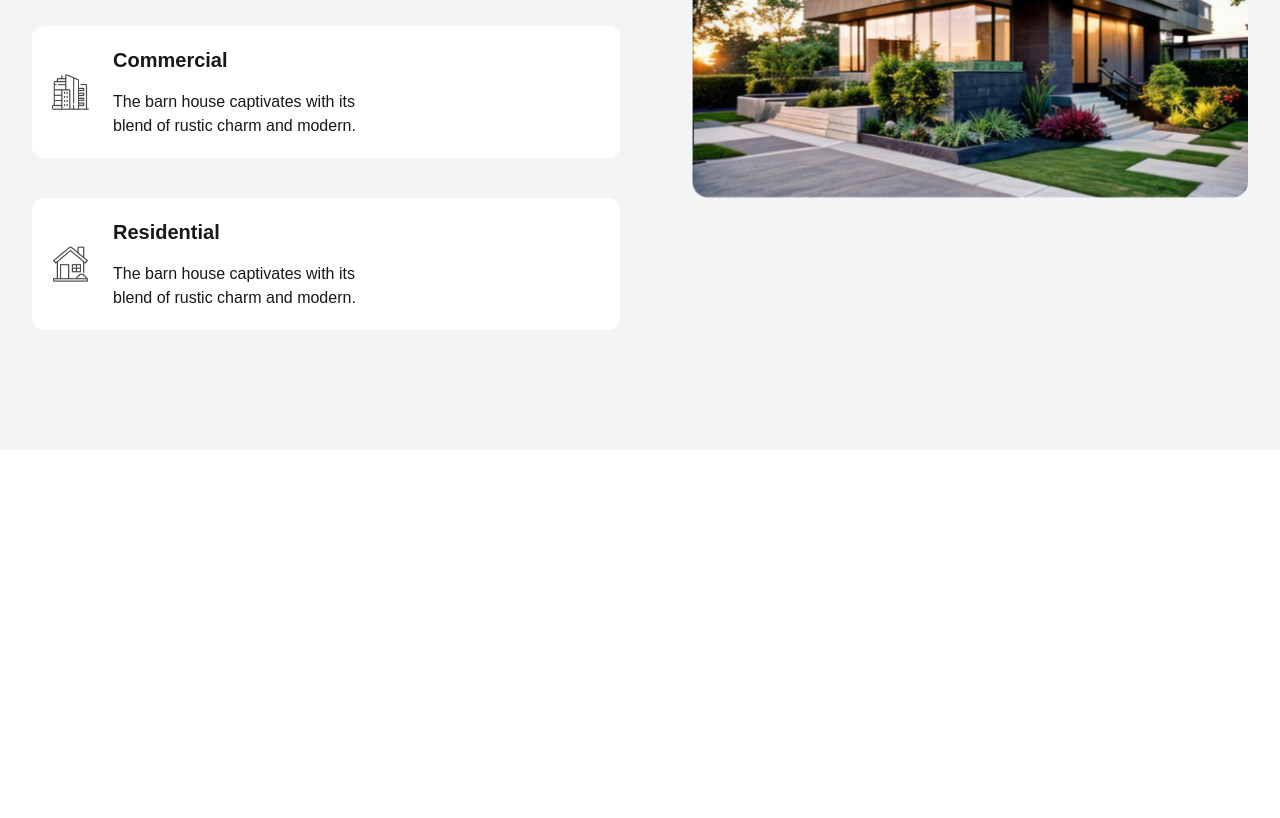
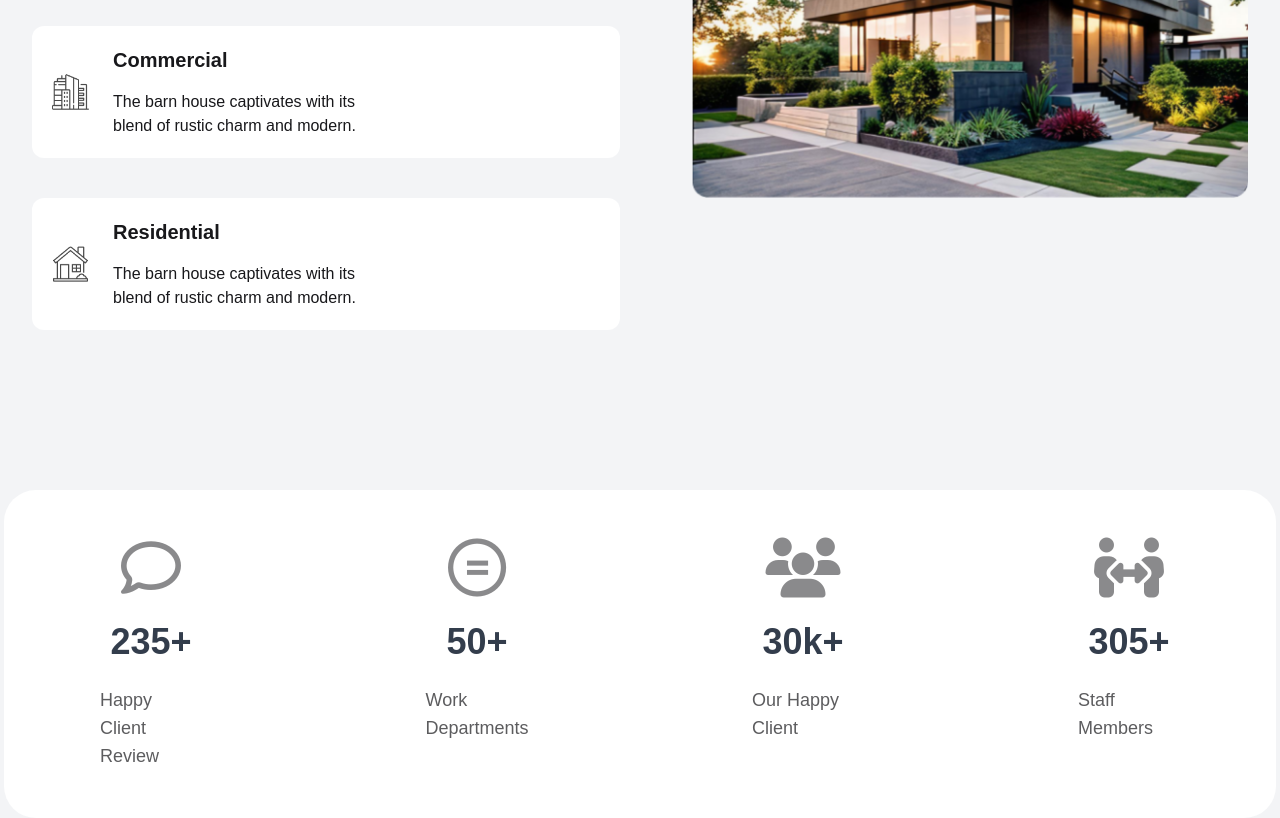
Before and after one commit to fuadraihan10/rinterio, a plain HTML site: page index.html in a window 1280 px wide. Shown: the part 1356-2174 px from the top of the page. Before the commit the page ends 1806 px from the top, so only its background shows below. Drawn offline with nearby package versions, Linux system fonts and the light colour scheme; a web font is replaced by a local one.

Commit message:
statistic section

```diff
--- a/index.html
+++ b/index.html
@@ -105,8 +105,9 @@
             </div>
         </div>
     </header>
-    <!------------ About-section ------------>
+
     <main>
+        <!------------ About-section ------------>
         <section class="bg-gray-100 pt-10 ">
             <div class="grid grid-cols-1 xl:grid-cols-2 gap-10 max-w-screen-2xl mx-auto ">
                 <!------------ left-part ------------>
@@ -155,7 +156,32 @@
 
             </div>
         </section>
+
+        <!-- statistics section -->
+        <section class="bg-gray-100 pt-10 flex flex-col items-center">
+            <div class="grid grid-cols-1 gap-8 max-w-screen-2xl mx-1 bg-white rounded-4xl lg:grid-cols-2 xl:grid-cols-4">
+                <div class="flex flex-col items-center gap-6 max-w-6xl px-28 py-12 lg:px-24">
+                    <i class="fa-regular fa-comment text-6xl opacity-50"></i>
+                    <h1 class="text-4xl text-gray-800 font-extrabold opacity-90">235+</h1>
+                    <p class="opacity-70 text-lg">Happy Client Review</p>
+                </div>
+                <div class="flex flex-col items-center gap-6 max-w-6xl px-28 py-12 lg:px-24">
+                    <i class="fa-brands fa-creative-commons-nd text-6xl opacity-50"></i>
+                    <h1 class="text-4xl text-gray-800 font-extrabold opacity-90">50+</h1>
+                    <p class="opacity-70 text-lg">Work Departments</p>
+                </div>
+                <div class="flex flex-col items-center gap-6 max-w-6xl px-28 py-12 lg:px-24">
+                    <i class="fa-solid fa-users text-6xl opacity-50"></i>
+                    <h1 class="text-4xl text-gray-800 font-extrabold opacity-90">30k+</h1>
+                    <p class="opacity-70 text-lg">Our Happy Client</p>
+                </div>
+                <div class="flex flex-col items-center gap-6 max-w-6xl px-28 py-12 lg:px-24">
+                    <i class="fa-solid fa-people-arrows text-6xl opacity-50"></i>
+                    <h1 class="text-4xl text-gray-800 font-extrabold opacity-90">305+</h1>
+                    <p class="opacity-70 text-lg">Staff Members</p>
+                </div>
+            </div>
+        </section>
     </main>
-
 </body>
 </html>
```
